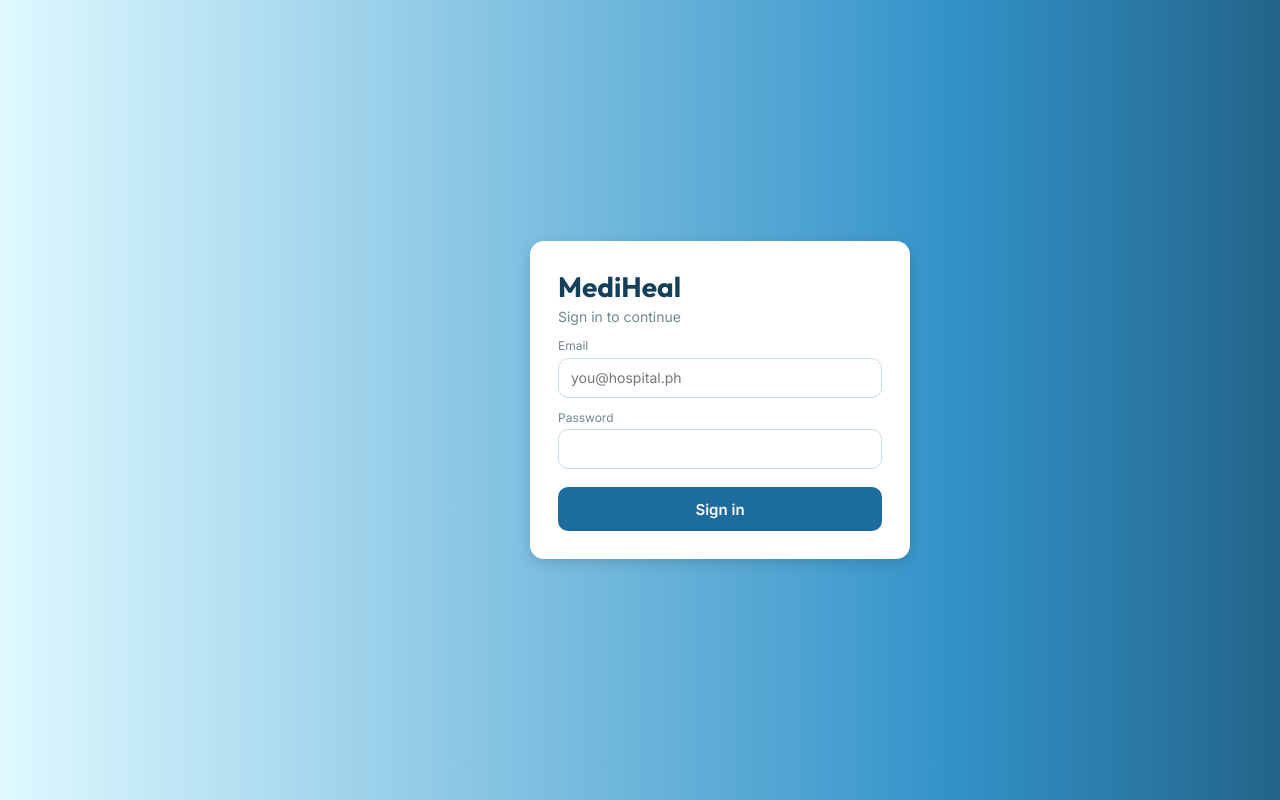
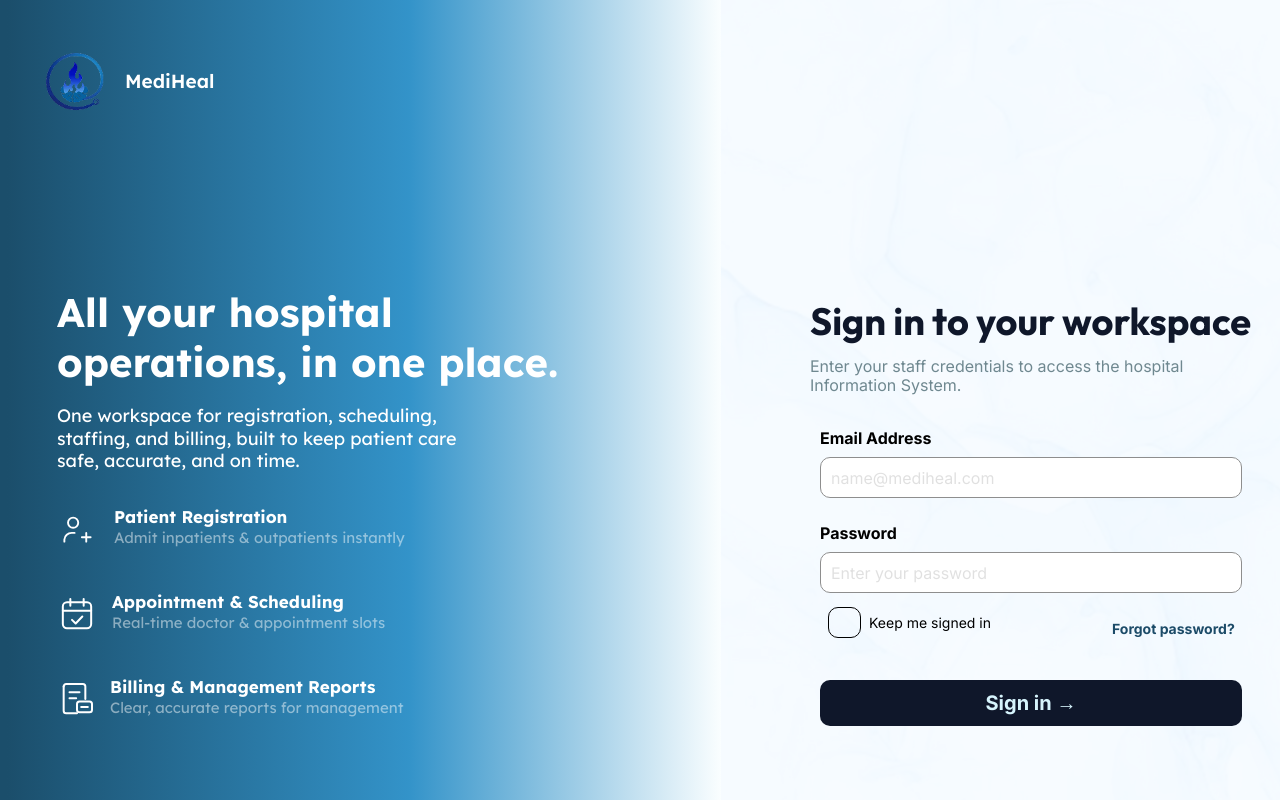
Before and after one commit to leequor/mediheal-his-complete, a plain HTML site: page index.html in a window 1280 px wide. Shown: the top 800 px of the page. Drawn offline with Linux system fonts and the light colour scheme.

Commit message:
Sign in: rebuild to match Figma 211:34 (split layout, gradient panel, form, validation, Sign in goes to Dashboard)

```diff
--- /dev/null
+++ b/assets/css/signin.css
@@ -0,0 +1,34 @@
+/* Sign in (Figma 211:34, 1440x1024, origin 0,34000). Frame-local coordinates read in session 12.
+   Page fill = white + 20% marble (body::before in base.css). Left panel 721 wide: gradient drawn dark at the left to white at the right (export), Figma stops #fafeff 0, #3393c9 .4327, #1b4e6b .99 (handle direction reversed in the export).
+   ESTIMATED: icon glyphs (Figma vector icons), gradient direction/stops mapping, checkbox tick, focus ring, error colour. Placeholder is black at 12% opacity as in Figma. */
+.si{position:relative;width:1440px;height:1024px;margin:0 auto;overflow:hidden}
+.si>*{position:absolute}
+.si-panel{left:0;top:0;width:721px;height:1024px;background:linear-gradient(90deg,#1b4e6b 1%,#3393c9 56.7%,#fafeff 100%)}
+.si-logo{left:0;top:31px;width:148.3px;height:103px;object-fit:contain}
+.si-brand{left:125px;top:70px;font:600 19px/23.75px Lexend,sans-serif;color:#fff}
+.si-h{margin:0;left:57px;top:287px;width:506px;font:700 40px/50px Lexend,sans-serif;color:#fff}
+.si-p{margin:0;left:57px;top:405px;width:432px;font:400 18px/22.5px Lexend,sans-serif;color:#fff}
+.si-ft{font:700 17px/21.25px Lexend,sans-serif;color:#fff;white-space:nowrap}
+.si-fd{font:400 15px/18.75px Lexend,sans-serif;color:rgba(255,255,255,.48);white-space:nowrap}
+.si-t{margin:0;left:810px;top:298px;width:442px;font:700 38px/47.88px Outfit,sans-serif;color:#0f172a;white-space:nowrap}
+.si-s{margin:0;left:810px;top:357px;width:441px;font:400 16px/19.36px Inter,sans-serif;color:#6f8890}
+#sif{position:absolute;left:0;top:0;width:0;height:0}
+#sif>*{position:absolute}
+.si-l{font:700 16px/19.36px Inter,sans-serif;color:#000;white-space:nowrap}
+.si-i{width:422px;height:41px;box-sizing:border-box;border:1px solid #8e8e8e;border-radius:10px;background:#fff;padding:0 10px;font:400 16px/19.36px Inter,sans-serif;color:#000;outline:0}
+.si-i::placeholder{color:rgba(0,0,0,.12)}
+.si-i:focus{border-color:#1c6d9c;box-shadow:0 0 0 3px rgba(28,109,156,.18)}
+.si-i.bad{border-color:#dd4f4c}
+.si-k{left:828px;top:607px;width:181px;height:31px;display:block;cursor:pointer}
+.si-k input{position:absolute;opacity:0;width:0;height:0}
+.si-k .box{position:absolute;left:0;top:0;width:33px;height:31px;box-sizing:border-box;border:1px solid #000;border-radius:10px;display:grid;place-items:center}
+.si-k .box svg{opacity:0}
+.si-k input:checked+.box svg{opacity:1}
+.si-k input:focus-visible+.box{box-shadow:0 0 0 3px rgba(28,109,156,.3)}
+.si-k .tx{position:absolute;left:41px;top:8px;font:400 14px/16.94px Inter,sans-serif;color:#000;white-space:nowrap}
+.si-f{left:1112px;top:615px;width:130px;height:28px;border:0;padding:0;background:transparent;text-align:left;font:700 14px/16.94px Inter,sans-serif;color:#1c4b68;cursor:pointer}
+.si-f:hover{text-decoration:underline}
+.si-b{left:820px;top:680px;width:422px;height:46px;border:0;border-radius:10px;background:#0f172a;color:#d6f4fc;font:700 20px/24.2px Inter,sans-serif;cursor:pointer}
+.si-b:hover{background:#1b2a47}
+.si-tip{position:fixed;z-index:2000;left:50%;bottom:28px;transform:translateX(-50%);background:#15405a;color:#fff;font:600 13px/16px Inter,sans-serif;padding:10px 16px;border-radius:10px}
+.si-tip[hidden]{display:none}
--- a/index.html
+++ b/index.html
@@ -3,14 +3,49 @@
 <meta charset='utf-8'><meta name='viewport' content='width=device-width,initial-scale=1'>
 <title>Sign in · MediHeal</title>
 <link href='https://fonts.googleapis.com/css2?family=Inter:wght@400;500;600;700&family=Lexend:wght@300;400;500;600;700&family=Outfit:wght@700&display=swap' rel='stylesheet'>
-<link rel='stylesheet' href='assets/css/tokens.css'><link rel='stylesheet' href='assets/css/base.css'>
+<link rel='stylesheet' href='assets/css/tokens.css'><link rel='stylesheet' href='assets/css/base.css'><link rel='stylesheet' href='assets/css/signin.css'>
 </head><body>
-<!-- Figma: Sign in 211:34. TODO: rebuild to match the Figma layout exactly (this is a basic placeholder). -->
-<div class='login'><form onsubmit="location.href='dashboard.html';return false">
-  <h1>MediHeal</h1>
-  <div style='color:#6f8890'>Sign in to continue</div>
-  <label>Email</label><input type='email' placeholder='you@hospital.ph' required>
-  <label>Password</label><input type='password' required>
-  <button class='go'>Sign in</button>
-</form></div>
+<!-- Figma: Sign in 211:34 (1440x1024, origin 0,34000). Coordinates below are frame-local. Sign in button goes to Dashboard 211:59. -->
+<div class='si'>
+  <div class='si-panel'></div>
+  <img class='si-logo' src='assets/img/logo-removebg-preview%201.png' alt=''>
+  <div class='si-brand'>MediHeal</div>
+  <h2 class='si-h'>All your hospital operations, in one place.</h2>
+  <p class='si-p'>One workspace for registration, scheduling, staffing, and billing, built to keep patient care safe, accurate, and on time.</p>
+  <svg class='si-ic' style='left:60px;top:512px;width:35px;height:36px' viewBox='0 0 24 24' fill='none' stroke='#fff' stroke-width='1.3' stroke-linecap='round' stroke-linejoin='round'><circle cx='9' cy='7' r='3.5'/><path d='M3 20v-1.5A5 5 0 0 1 8 14h2'/><path d='M18 14v6M15 17h6'/></svg>
+  <div class='si-ft' style='left:114px;top:506px'>Patient Registration</div><div class='si-fd' style='left:114px;top:529px'>Admit inpatients &amp; outpatients instantly</div>
+  <svg class='si-ic' style='left:57px;top:594px;width:40px;height:40px' viewBox='0 0 24 24' fill='none' stroke='#fff' stroke-width='1.2' stroke-linecap='round' stroke-linejoin='round'><rect x='3.5' y='5' width='17' height='15.5' rx='2.5'/><path d='M8 3v4M16 3v4M3.5 10h17M9 15.5l2.2 2.2 4-4.2'/></svg>
+  <div class='si-ft' style='left:112px;top:591px'>Appointment &amp; Scheduling</div><div class='si-fd' style='left:112px;top:614px'>Real-time doctor &amp; appointment slots</div>
+  <svg class='si-ic' style='left:57px;top:679px;width:40px;height:40px' viewBox='0 0 24 24' fill='none' stroke='#fff' stroke-width='1.2' stroke-linecap='round' stroke-linejoin='round'><path d='M4 4.5A1.5 1.5 0 0 1 5.5 3h10A1.5 1.5 0 0 1 17 4.5V12'/><path d='M4 4.5V19a1.5 1.5 0 0 0 1.5 1.5H12'/><path d='M7.5 8h6M7.5 11.5h4'/><rect x='12' y='13.5' width='9' height='6.5' rx='1.5'/><path d='M14.5 16.8h4'/></svg>
+  <div class='si-ft' style='left:110px;top:676px'>Billing &amp; Management Reports</div><div class='si-fd' style='left:110px;top:699px'>Clear, accurate reports for management</div>
+
+  <h1 class='si-t'>Sign in to your workspace</h1>
+  <p class='si-s'>Enter your staff credentials to access the hospital Information System.</p>
+  <form id='sif' novalidate>
+    <label class='si-l' for='sie' style='left:820px;top:429px'>Email Address</label>
+    <input class='si-i' id='sie' type='email' autocomplete='username' placeholder='name@mediheal.com' style='left:820px;top:457px'>
+    <label class='si-l' for='sip' style='left:820px;top:524px'>Password</label>
+    <input class='si-i' id='sip' type='password' autocomplete='current-password' placeholder='Enter your password' style='left:820px;top:552px'>
+    <label class='si-k'><input type='checkbox' id='sik'><span class='box'><svg viewBox='0 0 24 24' width='18' height='18' fill='none' stroke='#000' stroke-width='3' stroke-linecap='round' stroke-linejoin='round'><path d='m5 12 5 5 9-10'/></svg></span><span class='tx'>Keep me signed in</span></label>
+    <button type='button' class='si-f' id='sif2'>Forgot password?</button>
+    <button class='si-b' type='submit'>Sign in →</button>
+  </form>
+</div>
+<div class='si-tip' id='sit' hidden></div>
+<script>
+(function(){
+  var e=document.getElementById('sie'),p=document.getElementById('sip'),t=document.getElementById('sit'),tm;
+  function tip(m){t.textContent=m;t.hidden=false;clearTimeout(tm);tm=setTimeout(function(){t.hidden=true},2600)}
+  [e,p].forEach(function(i){i.addEventListener('input',function(){i.classList.remove('bad')})});
+  document.getElementById('sif').addEventListener('submit',function(ev){
+    ev.preventDefault();
+    var ok1=/^[^@\s]+@[^@\s]+\.[^@\s]+$/.test(e.value.trim()),ok2=p.value.length>0;
+    e.classList.toggle('bad',!ok1);p.classList.toggle('bad',!ok2);
+    if(!ok1){tip('Enter a valid email address');e.focus();return}
+    if(!ok2){tip('Enter your password');p.focus();return}
+    location.href='dashboard.html';
+  });
+  document.getElementById('sif2').addEventListener('click',function(){tip('Password resets are handled by the hospital IT desk')});
+})();
+</script>
 </body></html>
```
